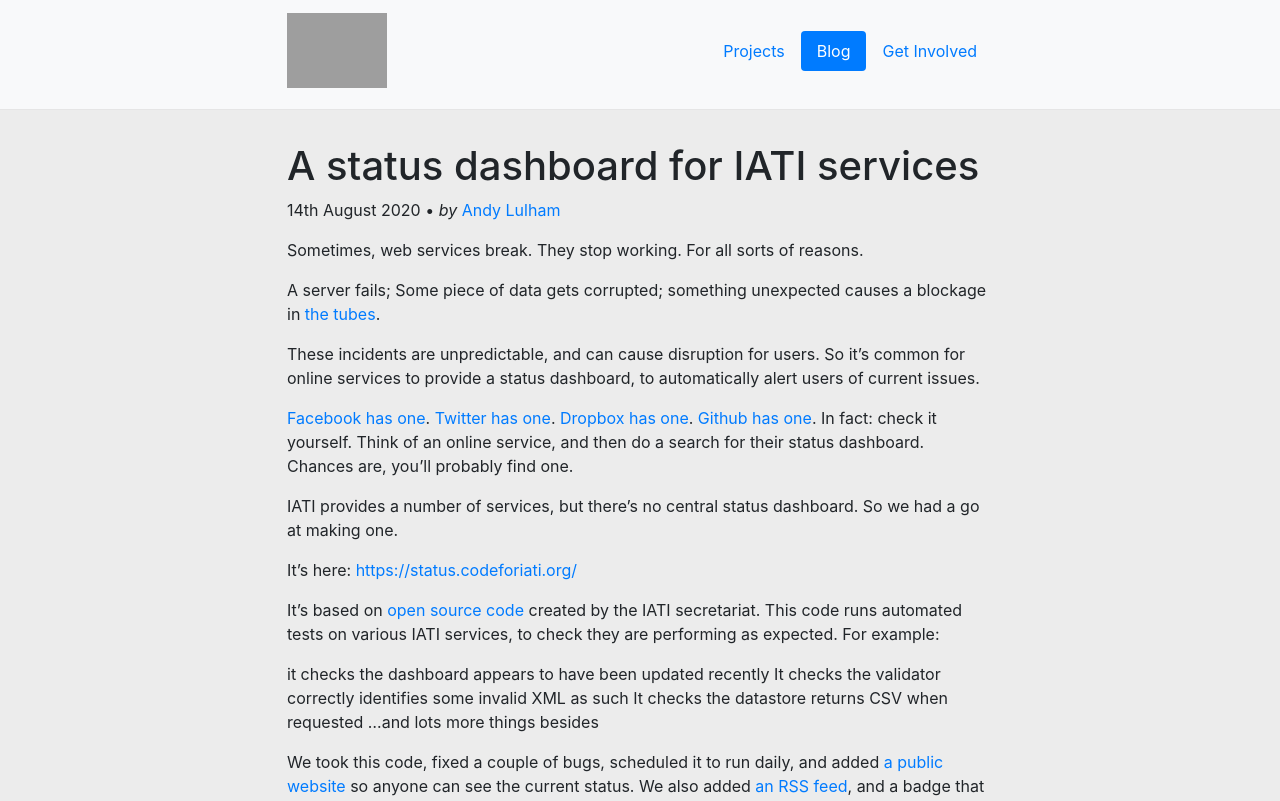
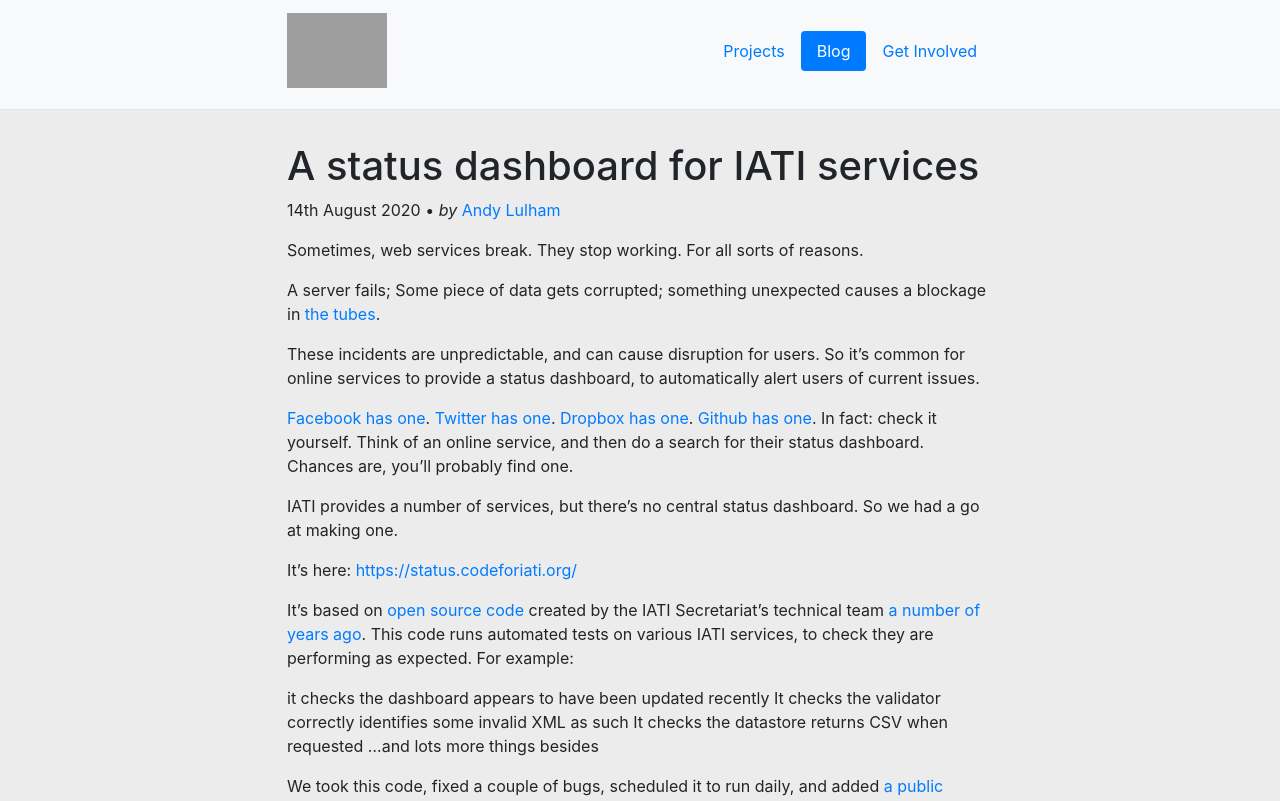
Before and after one commit to codeforIATI/codeforiati.github.io, a Jekyll site: the page built from _posts/2020-08-14-iati-status.md, in a window 1280 px wide and 1400 px high. Shown: the top 801 px of the window. Built offline with Jekyll 4.4.1, drawn with Linux system fonts in a browser that asks for light colours; comment, search, counter and statistics services are not loaded; some of the changed text lies outside the part shown.

Commit message:
Mark’s suggested changes

```diff
--- a/_posts/2020-08-14-iati-status.md
+++ b/_posts/2020-08-14-iati-status.md
@@ -19,7 +19,7 @@
 It’s here:
 [https://status.codeforiati.org/](https://status.codeforiati.org/)
 
-It’s based on [open source code](https://github.com/IATI/IATI-Website-Tests) created by the IATI secretariat. This code runs automated tests on various IATI services, to check they are performing as expected. For example:
+It’s based on [open source code](https://github.com/IATI/IATI-Website-Tests) created by the IATI Secretariat's technical team [a number of years ago](https://github.com/IATI/IATI-Website-Tests/graphs/contributors). This code runs automated tests on various IATI services, to check they are performing as expected. For example:
 
 it checks the dashboard appears to have been updated recently
 It checks the validator correctly identifies some invalid XML as such
@@ -30,4 +30,4 @@
 
 ![Current status](https://status.codeforiati.org/status.svg)
 
-It’s easy enough to extend with new checks. For example, d-portal tests are minimal, and there are no tests in place for the new datastore or new validator. We think this is a fundamental service that should be provided by a web service provider. We’d be pleased if the IATI secretariat adopted this.
+It’s easy enough to extend with new checks. For example, d-portal tests are minimal, and there are no tests in place for the new datastore or new validator. We think this is a fundamental service that should be provided by all service providers, to inform users of any issues in using different services. We’d be very happy for the IATI Secretariat to adopt this, if they (and their users) find it useful!
```
